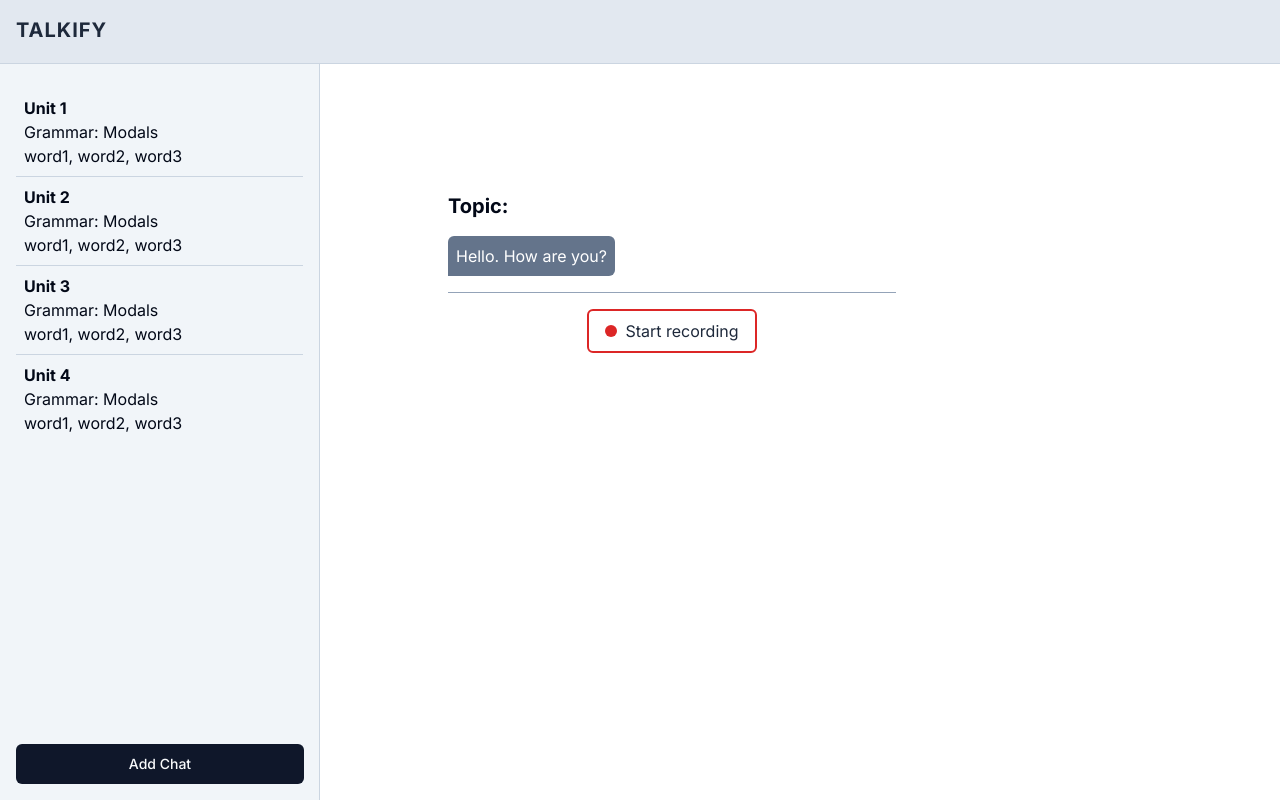
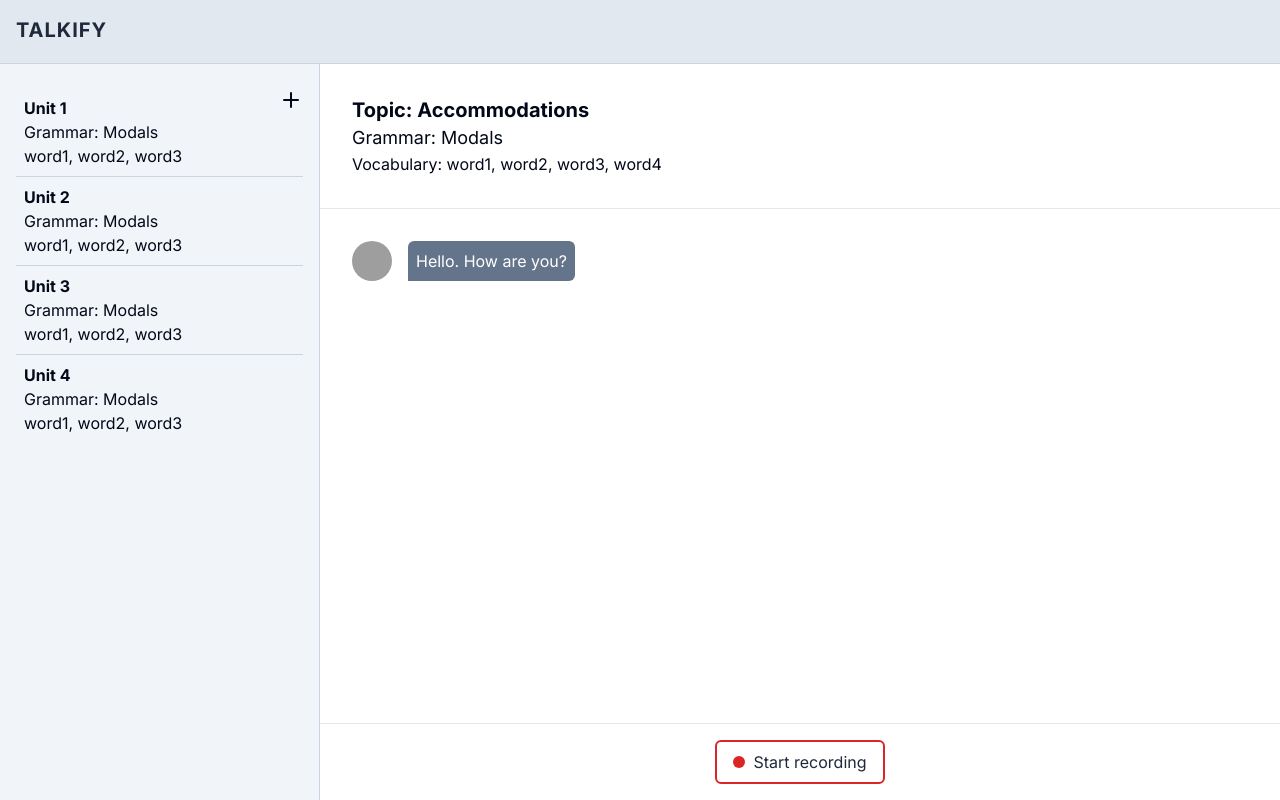
Before and after one commit to iryb/talkify, a Next.js app: page / in a window 1280 px wide. Built offline with nearby package versions, Linux system fonts and the light colour scheme; grey boxes are pictures that could not be loaded.

Commit message:
Fix layout

```diff
--- a/package.json
+++ b/package.json
@@ -10,6 +10,7 @@
   },
   "dependencies": {
     "@hookform/resolvers": "^3.9.0",
+    "@radix-ui/react-avatar": "^1.1.0",
     "@radix-ui/react-label": "^2.1.0",
     "@radix-ui/react-select": "^2.1.1",
     "@radix-ui/react-slot": "^1.1.0",
--- a/src/app/layout.tsx
+++ b/src/app/layout.tsx
@@ -19,7 +19,7 @@ export default function RootLayout({
           <Header />
           <div className="flex h-[calc(100vh-4rem)] overflow-hidden">
             <Sidebar />
-            <div className="w-3/4 p-8">{children}</div>
+            <div className="w-3/4">{children}</div>
           </div>
         </body>
       </MessagesProvider>
--- a/src/app/page.tsx
+++ b/src/app/page.tsx
@@ -3,8 +3,11 @@ import "regenerator-runtime/runtime";
 import { Chat } from "@/components/Chat";
 export default function Home() {
   return (
-    <main className="p-24">
-      <Chat />
-    </main>
+    <Chat
+      id="123"
+      lessonTopic="Accommodations"
+      grammarTopic="Modals"
+      vocabulary="word1, word2, word3, word4"
+    />
   );
 }
--- a/src/components/Chat.tsx
+++ b/src/components/Chat.tsx
@@ -3,8 +3,9 @@ import { MessagesContext } from "@/context/messages";
 import React, { useContext, useEffect, useState } from "react";
 import { Message } from "@/components/Message";
 import { RecordingButton } from "./ui/RecordingButton";
+import { Chat as ChatProps } from "@/lib/validators/chat";
 
-export const Chat = () => {
+export const Chat = ({ lessonTopic, grammarTopic, vocabulary }: ChatProps) => {
   const listening = false;
   const [transcript, setTranscript] = useState<string>();
   const messagesContext = useContext(MessagesContext);
@@ -117,14 +118,18 @@ export const Chat = () => {
   const handleStop = () => {};
 
   return (
-    <div className="max-w-md w-full">
-      <h1 className="text-xl mb-4 font-bold">Topic:</h1>
-      <div className="overflow-y-auto scrollbar-thumb-blue scrollbar-thumb-rounded scrollbar-track-blue-lighter scrollbar-w-2 scrolling-touch">
+    <div className="">
+      <div className="border-b p-8 mb-4">
+        <h1 className="text-xl font-bold">Topic: {lessonTopic}</h1>
+        <h2 className="text-lg">Grammar: {grammarTopic}</h2>
+        <p>Vocabulary: {vocabulary}</p>
+      </div>
+      <div className="overflow-y-auto scrollbar-thumb-blue scrollbar-thumb-rounded scrollbar-track-blue-lighter scrollbar-w-2 scrolling-touch py-4 px-8">
         {messagesContext.messages.map(({ isUserMessage, text }, index) => (
           <Message key={index} isUserMessage={isUserMessage} text={text} />
         ))}
       </div>
-      <div className="flex justify-center gap-4 p-4 mt-4 border-t border-slate-400">
+      <div className="fixed bottom-0 left-1/4 w-3/4 flex justify-center gap-4 p-4 mt-4 border-t">
         <RecordingButton
           startRecordingCallback={handleStart}
           stopRecordingCallback={handleStop}
--- a/src/components/Message.tsx
+++ b/src/components/Message.tsx
@@ -1,5 +1,6 @@
 import clsx from "clsx";
 import React from "react";
+import { Avatar, AvatarFallback, AvatarImage } from "./ui/avatar";
 
 type MessageProps = {
   isUserMessage: boolean;
@@ -8,6 +9,11 @@ type MessageProps = {
 
 export const Message = ({ isUserMessage, text }: MessageProps) => {
   return (
+    <div className="flex gap-4">
+      <Avatar>
+        <AvatarImage src="https://github.com/shadcn.png" alt="@shadcn" />
+        <AvatarFallback>CN</AvatarFallback>
+      </Avatar>
       <div
         className={clsx(
           "p-2 border-slate-100 rounded-md max-w-max",
@@ -18,5 +24,6 @@ export const Message = ({ isUserMessage, text }: MessageProps) => {
       >
         {text}
       </div>
+    </div>
   );
 };
--- a/src/components/Sidebar.tsx
+++ b/src/components/Sidebar.tsx
@@ -1,8 +1,8 @@
 import { Chat } from "@/lib/validators/chat";
 import React from "react";
 import { ChatPreview } from "./ChatPreview";
-import { Button } from "./ui/Button";
 import Link from "next/link";
+import { Plus } from "lucide-react";
 
 const mockChats: Chat[] = [
   {
@@ -33,7 +33,14 @@ const mockChats: Chat[] = [
 
 export const Sidebar = () => {
   return (
-    <div className="bg-slate-100 w-1/4 border-r border-slate-300 px-4 py-8 -my-2">
+    <div className="relative bg-slate-100 w-1/4 border-r border-slate-300 px-4 py-8 -my-2">
+      <Link
+        className="absolute right-4 top-8"
+        href="/add-chat"
+        title="Add New Chat"
+      >
+        <Plus />
+      </Link>
       <div>
         {mockChats.map(
           ({ id, lessonTopic, grammarTopic, vocabulary }, index) => (
@@ -52,9 +59,6 @@ export const Sidebar = () => {
           )
         )}
       </div>
-      <Button asChild className="fixed bottom-4 left-4 w-[calc(25%-2rem)]">
-        <Link href="/add-chat">Add Chat</Link>
-      </Button>
     </div>
   );
 };
--- /dev/null
+++ b/src/components/ui/Avatar.tsx
@@ -0,0 +1,50 @@
+"use client"
+
+import * as React from "react"
+import * as AvatarPrimitive from "@radix-ui/react-avatar"
+
+import { cn } from "@/lib/utils"
+
+const Avatar = React.forwardRef<
+  React.ElementRef<typeof AvatarPrimitive.Root>,
+  React.ComponentPropsWithoutRef<typeof AvatarPrimitive.Root>
+>(({ className, ...props }, ref) => (
+  <AvatarPrimitive.Root
+    ref={ref}
+    className={cn(
+      "relative flex h-10 w-10 shrink-0 overflow-hidden rounded-full",
+      className
+    )}
+    {...props}
+  />
+))
+Avatar.displayName = AvatarPrimitive.Root.displayName
+
+const AvatarImage = React.forwardRef<
+  React.ElementRef<typeof AvatarPrimitive.Image>,
+  React.ComponentPropsWithoutRef<typeof AvatarPrimitive.Image>
+>(({ className, ...props }, ref) => (
+  <AvatarPrimitive.Image
+    ref={ref}
+    className={cn("aspect-square h-full w-full", className)}
+    {...props}
+  />
+))
+AvatarImage.displayName = AvatarPrimitive.Image.displayName
+
+const AvatarFallback = React.forwardRef<
+  React.ElementRef<typeof AvatarPrimitive.Fallback>,
+  React.ComponentPropsWithoutRef<typeof AvatarPrimitive.Fallback>
+>(({ className, ...props }, ref) => (
+  <AvatarPrimitive.Fallback
+    ref={ref}
+    className={cn(
+      "flex h-full w-full items-center justify-center rounded-full bg-muted",
+      className
+    )}
+    {...props}
+  />
+))
+AvatarFallback.displayName = AvatarPrimitive.Fallback.displayName
+
+export { Avatar, AvatarImage, AvatarFallback }
```
Also changed, not shown: 1 other file (tests, documents, lock files or other folders). Lines whose indentation alone changed are shown as unchanged.
